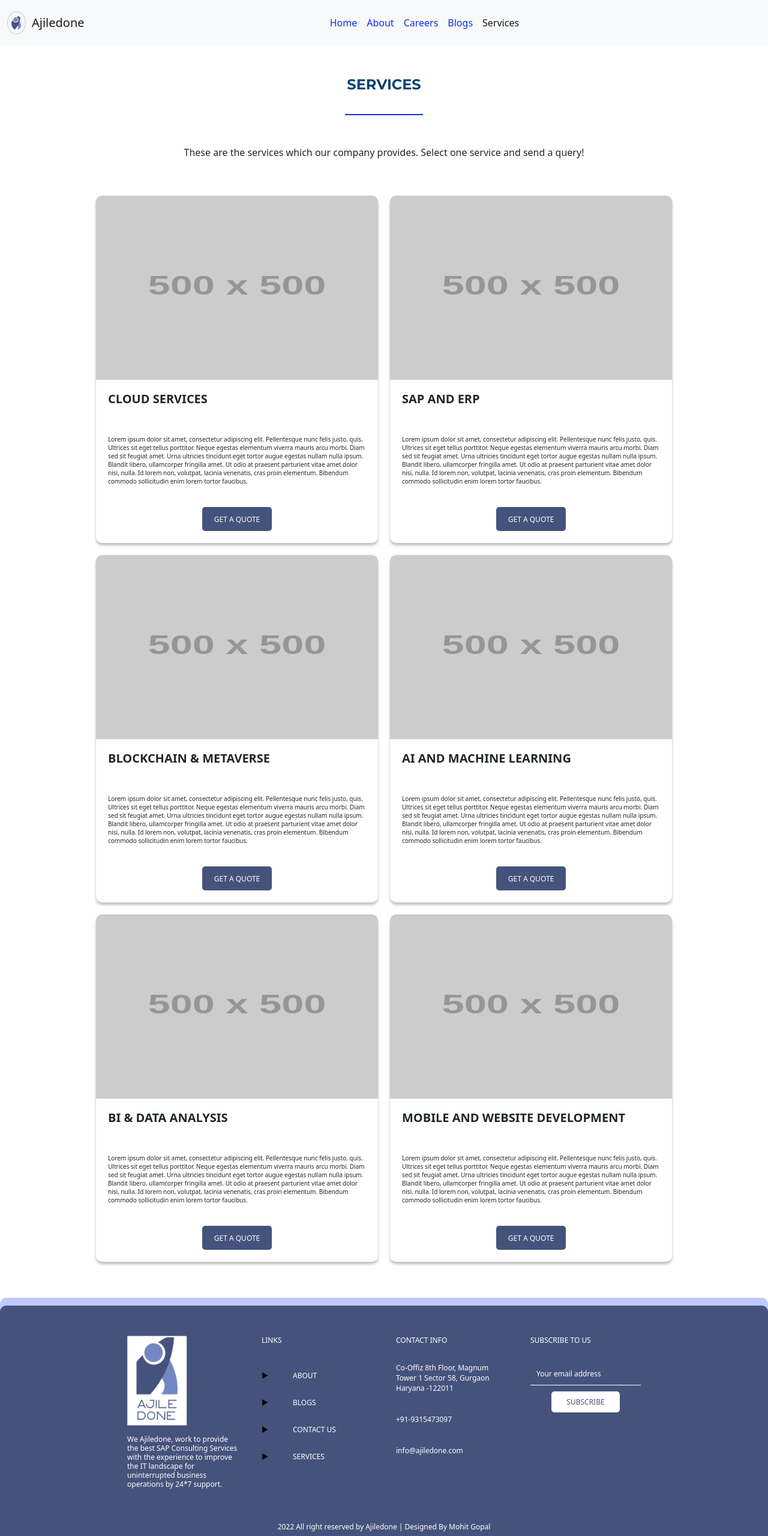
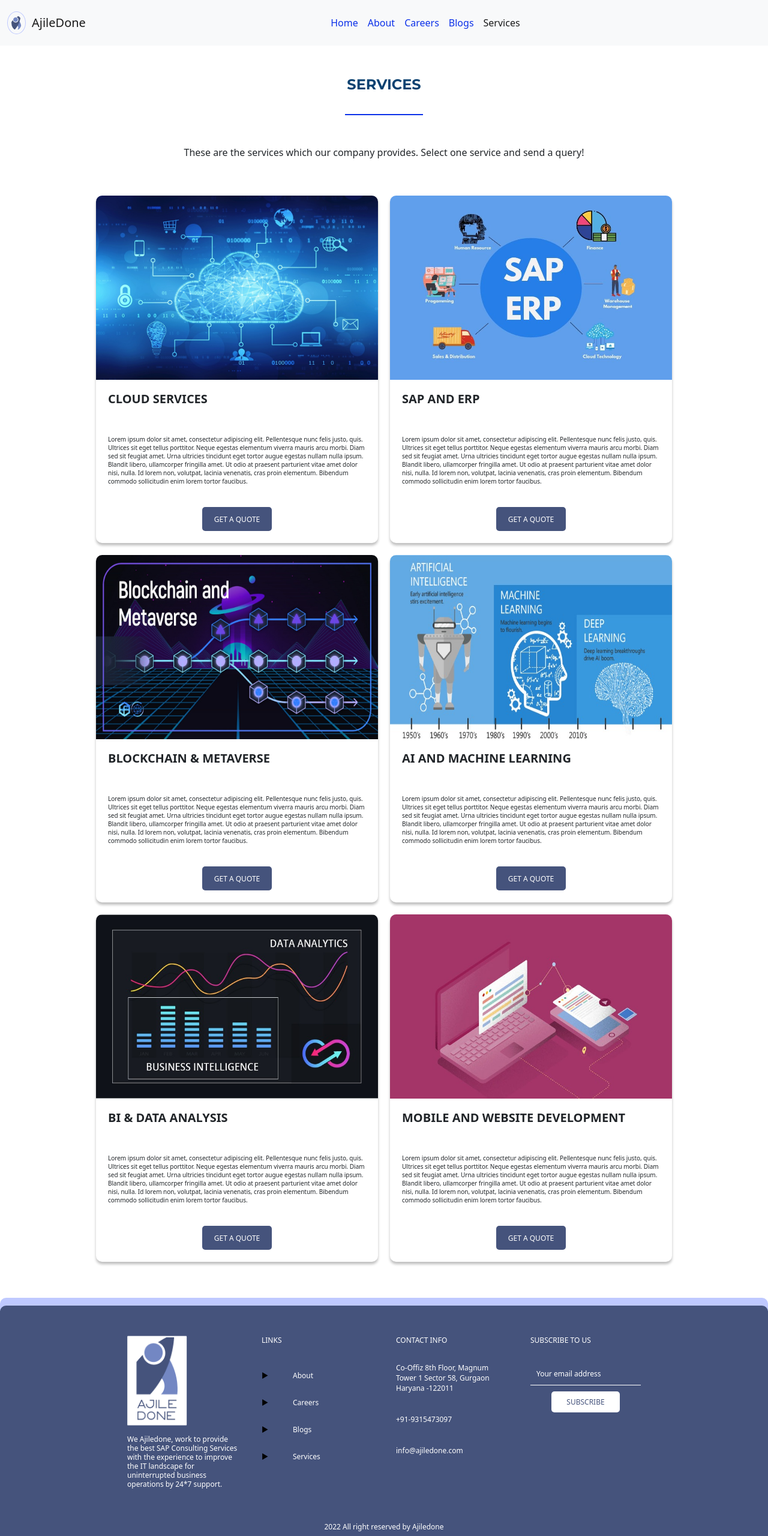
Before and after one commit to Indira-kumar/Responsive-Ajile-Done, a plain HTML site: page ServicesPage.html in a window 1280 px wide. Shown: the top 2560 px of the page at 60% size. Drawn offline with nearby package versions, Linux system fonts and the light colour scheme; placeholder pictures from the web are drawn by us.

Commit message:
second commit

```diff
--- a/ServicesPage.html
+++ b/ServicesPage.html
@@ -7,7 +7,7 @@
 
   <!-- Custom Style   -->
 	<link rel="stylesheet" href="assets/css/Careers.css">
-
+  <link rel="shortcut icon" href="./assets/images/logo.svg?v=2" type="image/x-icon">
   <link rel="preconnect" href="https://fonts.googleapis.com">
   <link rel="preconnect" href="https://fonts.gstatic.com" crossorigin>
   <link href="https://fonts.googleapis.com/css2?family=Montserrat:ital,wght@0,100;0,200;0,300;0,400;0,500;0,600;0,700;0,800;0,900;1,100;1,200;1,300;1,400;1,500;1,600;1,700;1,800;1,900&display=swap" rel="stylesheet">
@@ -60,7 +60,7 @@
     <nav class="navbar navbar-expand-lg bg-light">
       <div class="container-fluid">
       <a href="index.html"><img id="logo" src="assets/images/Horizontal 1.png" alt=""></a>
-        <a class="navbar-brand" href="#" style="margin: 0px 10px;">Ajiledone</a>
+        <a class="navbar-brand" href="#" style="margin: 0px 10px;">AjileDone</a>
         <button class="navbar-toggler" type="button" data-bs-toggle="collapse" data-bs-target="#navbarNav" aria-controls="navbarNav" aria-expanded="false" aria-label="Toggle navigation">
           <span class="navbar-toggler-icon"></span>
         </button>
@@ -101,42 +101,42 @@
 
   <div id="services-container">
     <div class="service-container">
-      <img src="https://via.placeholder.com/500" class="image-placeholder">
+      <img src="./assets/images/blue cloud.jpeg" class="image-placeholder">
       <h3 class="content">CLOUD SERVICES</h3>
       <p class="content">Lorem ipsum dolor sit amet, consectetur adipiscing elit. Pellentesque nunc felis justo, quis. Ultrices sit eget tellus porttitor. Neque egestas elementum viverra mauris arcu morbi. Diam sed sit feugiat amet. Urna ultricies tincidunt eget tortor augue egestas nullam nulla ipsum. Blandit libero, ullamcorper fringilla amet. Ut odio at praesent parturient vitae amet dolor nisi, nulla. Id lorem non, volutpat, lacinia venenatis, cras proin elementum. Bibendum commodo sollicitudin enim lorem tortor faucibus.</p>
       <button data-modal-target="#modal" class="glow">GET A QUOTE</button>
     </div>
 
     <div class="service-container">
-      <img src="https://via.placeholder.com/500" class="image-placeholder">
+      <img src="./assets/images/SAP ERP.jpeg" class="image-placeholder">
       <h3 class="content">SAP AND ERP</h3>
       <p class="content">Lorem ipsum dolor sit amet, consectetur adipiscing elit. Pellentesque nunc felis justo, quis. Ultrices sit eget tellus porttitor. Neque egestas elementum viverra mauris arcu morbi. Diam sed sit feugiat amet. Urna ultricies tincidunt eget tortor augue egestas nullam nulla ipsum. Blandit libero, ullamcorper fringilla amet. Ut odio at praesent parturient vitae amet dolor nisi, nulla. Id lorem non, volutpat, lacinia venenatis, cras proin elementum. Bibendum commodo sollicitudin enim lorem tortor faucibus.</p>
       <button data-modal-target="#modal" class="glow">GET A QUOTE</button>
     </div>
 
     <div class="service-container">
-      <img src="https://via.placeholder.com/500" class="image-placeholder">
+      <img src="./assets/images/Block Chain.jpeg" class="image-placeholder">
       <h3 class="content">BLOCKCHAIN & METAVERSE</h3>
       <p class="content">Lorem ipsum dolor sit amet, consectetur adipiscing elit. Pellentesque nunc felis justo, quis. Ultrices sit eget tellus porttitor. Neque egestas elementum viverra mauris arcu morbi. Diam sed sit feugiat amet. Urna ultricies tincidunt eget tortor augue egestas nullam nulla ipsum. Blandit libero, ullamcorper fringilla amet. Ut odio at praesent parturient vitae amet dolor nisi, nulla. Id lorem non, volutpat, lacinia venenatis, cras proin elementum. Bibendum commodo sollicitudin enim lorem tortor faucibus.</p>
       <button data-modal-target="#modal" class="glow">GET A QUOTE</button>
     </div>
 
     <div class="service-container">
-      <img src="https://via.placeholder.com/500" class="image-placeholder">
+      <img src="./assets/images/Ai-ML.jpeg" class="image-placeholder">
       <h3 class="content">AI AND MACHINE LEARNING</h3>
       <p class="content">Lorem ipsum dolor sit amet, consectetur adipiscing elit. Pellentesque nunc felis justo, quis. Ultrices sit eget tellus porttitor. Neque egestas elementum viverra mauris arcu morbi. Diam sed sit feugiat amet. Urna ultricies tincidunt eget tortor augue egestas nullam nulla ipsum. Blandit libero, ullamcorper fringilla amet. Ut odio at praesent parturient vitae amet dolor nisi, nulla. Id lorem non, volutpat, lacinia venenatis, cras proin elementum. Bibendum commodo sollicitudin enim lorem tortor faucibus.</p>
       <button data-modal-target="#modal" class="glow">GET A QUOTE</button>
     </div>
 
     <div class="service-container">
-      <img src="https://via.placeholder.com/500" class="image-placeholder">
+      <img src="./assets/images/data analytics.jpeg" class="image-placeholder">
       <h3 class="content">BI & DATA ANALYSIS</h3>
       <p class="content">Lorem ipsum dolor sit amet, consectetur adipiscing elit. Pellentesque nunc felis justo, quis. Ultrices sit eget tellus porttitor. Neque egestas elementum viverra mauris arcu morbi. Diam sed sit feugiat amet. Urna ultricies tincidunt eget tortor augue egestas nullam nulla ipsum. Blandit libero, ullamcorper fringilla amet. Ut odio at praesent parturient vitae amet dolor nisi, nulla. Id lorem non, volutpat, lacinia venenatis, cras proin elementum. Bibendum commodo sollicitudin enim lorem tortor faucibus.</p>
       <button data-modal-target="#modal" class="glow">GET A QUOTE</button>
     </div>
 
     <div class="service-container">
-      <img src="https://via.placeholder.com/500" class="image-placeholder">
+      <img src="./assets/images/red laptop.jpeg" class="image-placeholder">
       <h3 class="content">MOBILE AND WEBSITE DEVELOPMENT</h3>
       <p class="content">Lorem ipsum dolor sit amet, consectetur adipiscing elit. Pellentesque nunc felis justo, quis. Ultrices sit eget tellus porttitor. Neque egestas elementum viverra mauris arcu morbi. Diam sed sit feugiat amet. Urna ultricies tincidunt eget tortor augue egestas nullam nulla ipsum. Blandit libero, ullamcorper fringilla amet. Ut odio at praesent parturient vitae amet dolor nisi, nulla. Id lorem non, volutpat, lacinia venenatis, cras proin elementum. Bibendum commodo sollicitudin enim lorem tortor faucibus.</p>
       <button data-modal-target="#modal" class="glow">GET A QUOTE</button>
@@ -158,10 +158,18 @@
       <div>
         <h5>LINKS</h5>
         <ul>
-          <li>ABOUT</li>
-          <li>BLOGS</li>
-          <li>CONTACT US</li>
-          <li>SERVICES</li>
+          <li>
+            <a class="nav-link" href="./about.html">About</a>
+          </li>
+          <li>
+            <a class="nav-link" href="./Careers.html">Careers</a>
+          </li>
+          <li>
+            <a class="nav-link" href="#">Blogs</a>
+          </li>
+          <li>
+            <a class="nav-link" href="./ServicesPage.html">Services</a>
+          </li>
         </ul>
       </div>
 
@@ -181,7 +189,7 @@
       </div>
     </div>
   </footer>
-  <p id="license">2022 All right reserved by Ajiledone | Designed By Mohit Gopal</p>
+  <p id="license">2022 All right reserved by Ajiledone</p>
 </div>
 	<!-- footer -->
 
```
Also changed, not shown: Careers.html (+14 -6 lines), about.html (+14 -5 lines), assets/css/index.css (+33 -2 lines), index.html (+20 -11 lines), assets/images/Ai-ML.jpeg (added), assets/images/Block Chain.jpeg (added), assets/images/SAP ERP.jpeg (added), assets/images/ai.jpg (added), assets/images/alex-knight.jpg (added), assets/images/blue cloud.jpeg (added), assets/images/data analytics.jpeg (added), assets/images/red laptop.jpeg (added).
